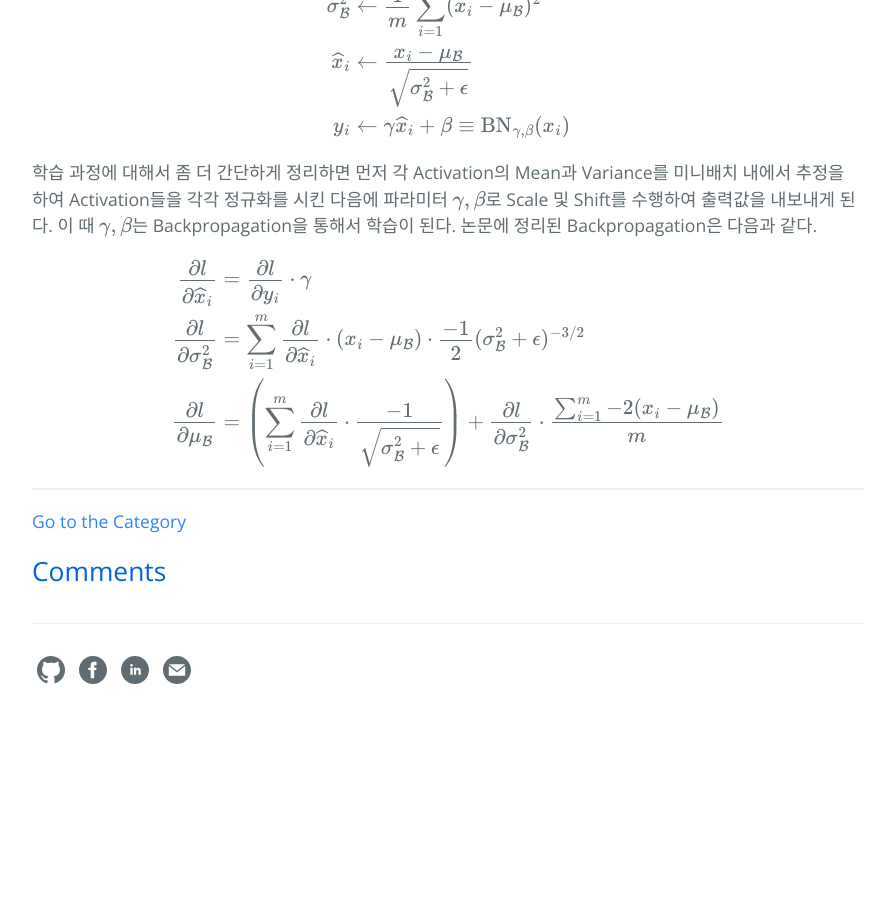
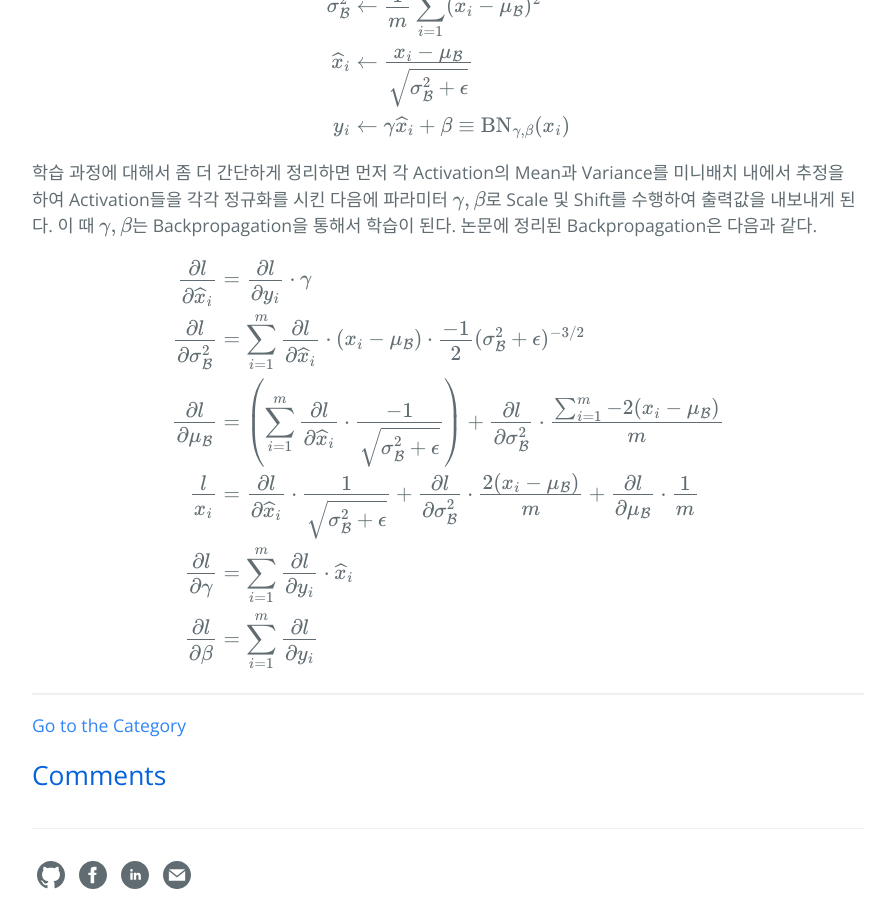
Before and after one commit to hcnoh/hcnoh.github.io, a Jekyll site: the page built from _posts/2018-11-27-batch-normalization.md, in a window 1280 px wide and 900 px high, scrolled down 5827 px. Shown: the whole window, without its empty margins (192-1087 px from the left). Built offline with Jekyll 4.4.1, drawn with Linux system fonts in a browser that asks for light colours; formulas are drawn with MathJax 3; comment, search, counter and statistics services are not loaded; before the commit the page ends 6565 px from its top, so only the background shows below that.

Commit message:
Update 2018-11-27-batch-normalization.md

```diff
--- a/_posts/2018-11-27-batch-normalization.md
+++ b/_posts/2018-11-27-batch-normalization.md
@@ -172,6 +172,9 @@ $$
 \begin{align*}
 \frac{\partial l}{\partial \widehat{x}_i} & = \frac{\partial l}{\partial y_i} \cdot \gamma \\
 \frac{\partial l}{\partial \sigma_{\mathcal{B}}^2} & = \sum_{i=1}^m \frac{\partial l}{\partial \widehat{x}_i} \cdot (x_i - \mu_{\mathcal{B}}) \cdot \frac{-1}{2}(\sigma_{\mathcal{B}}^2 + \epsilon)^{-3/2} \\
-\frac{\partial l}{\partial \mu_{\mathcal{B}}} & = \left( \sum_{i=1}^m \frac{\partial l}{\partial \widehat{x}_i} \cdot \frac{-1}{\sqrt{\sigma_{\mathcal{B}}^2 + \epsilon}} \right) + \frac{\partial l}{\partial \sigma_{\mathcal{B}}^2} \cdot \frac{\sum_{i=1}^m -2(x_i - \mu_{\mathcal{B}})}{m}
+\frac{\partial l}{\partial \mu_{\mathcal{B}}} & = \left( \sum_{i=1}^m \frac{\partial l}{\partial \widehat{x}_i} \cdot \frac{-1}{\sqrt{\sigma_{\mathcal{B}}^2 + \epsilon}} \right) + \frac{\partial l}{\partial \sigma_{\mathcal{B}}^2} \cdot \frac{\sum_{i=1}^m -2(x_i - \mu_{\mathcal{B}})}{m} \\
+\frac{l}{x_i} & = \frac{\partial l}{\partial \widehat{x}_i} \cdot \frac{1}{\sqrt{\sigma_{\mathcal{B}}^2 + \epsilon}} + \frac{\partial l}{\partial \sigma_{\mathcal{B}}^2} \cdot \frac{2(x_i - \mu_{\mathcal{B}})}{m} + \frac{\partial l}{\partial \mu_{\mathcal{B}}} \cdot \frac{1}{m} \\
+\frac{\partial l}{\partial \gamma} & = \sum_{i=1}^m \frac{\partial l}{\partial y_i} \cdot \widehat{x}_i \\
+\frac{\partial l}{\partial \beta} & = \sum_{i=1}^m \frac{\partial l}{\partial y_i}
 \end{align*}
 $$
```
